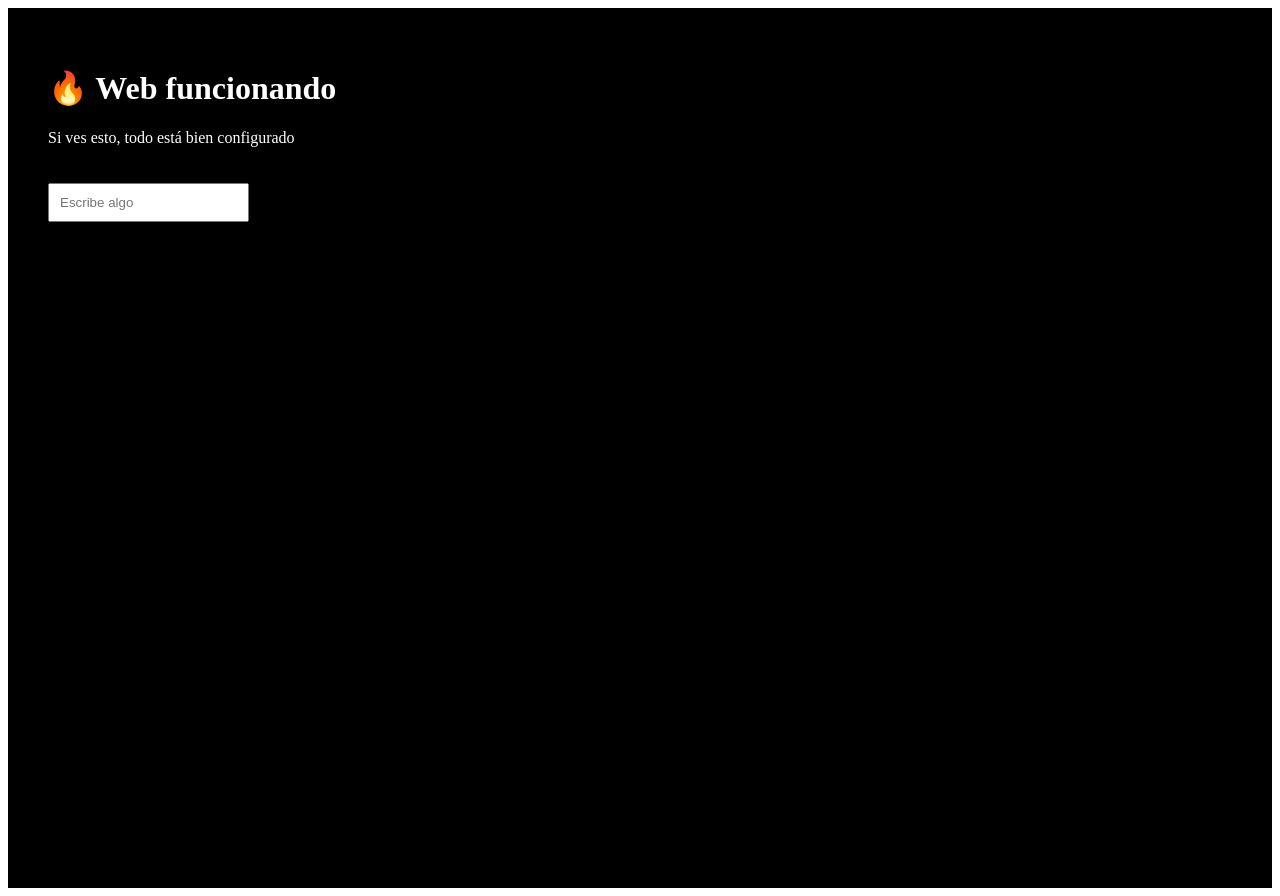
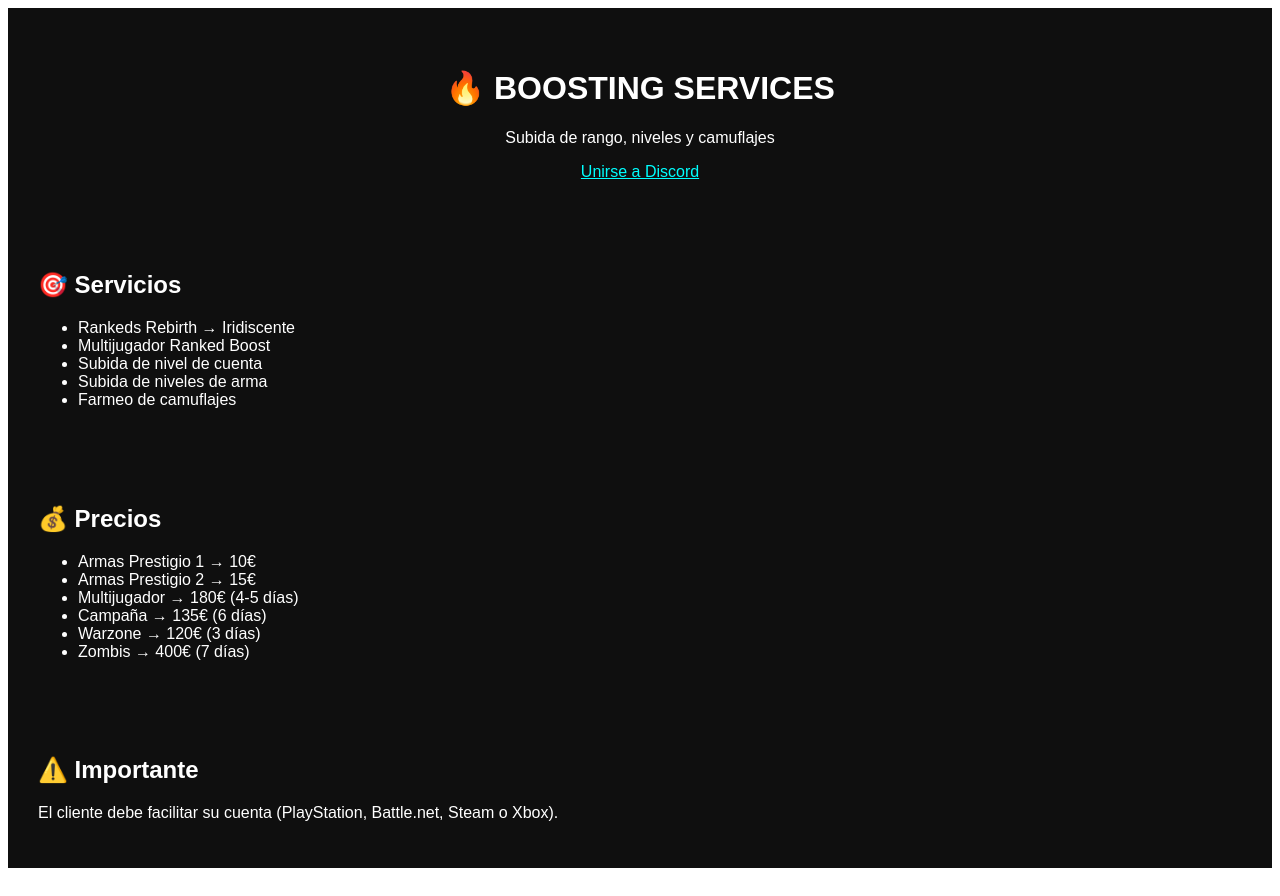
Before and after one commit to lucan9981-coder/mi-web-boosting-2, a React (Vite) app: page / in a window 1280 px wide. Built offline with nearby package versions, Linux system fonts and the light colour scheme.

Commit message:
Update App.jsx

```diff
--- a/src/App.jsx
+++ b/src/App.jsx
@@ -1,21 +1,45 @@
-import { useState } from "react";
+export default function App() {
+  return (
+    <div style={{ background: "#0f0f0f", color: "white", minHeight: "100vh", fontFamily: "Arial" }}>
 
-export default function App() {
-  const [text, setText] = useState("");
+      <header style={{ padding: 40, textAlign: "center" }}>
+        <h1>🔥 BOOSTING SERVICES</h1>
+        <p>Subida de rango, niveles y camuflajes</p>
+        <a href="https://discord.gg/w9D7wCKj" style={{ color: "cyan" }}>
+          Unirse a Discord
+        </a>
+      </header>
 
-  return (
-    <div style={{ background: "black", color: "white", minHeight: "100vh", padding: 40 }}>
-      <h1>🔥 Web funcionando</h1>
-      <p>Si ves esto, todo está bien configurado</p>
+      <section style={{ padding: 30 }}>
+        <h2>🎯 Servicios</h2>
+        <ul>
+          <li>Rankeds Rebirth → Iridiscente</li>
+          <li>Multijugador Ranked Boost</li>
+          <li>Subida de nivel de cuenta</li>
+          <li>Subida de niveles de arma</li>
+          <li>Farmeo de camuflajes</li>
+        </ul>
+      </section>
 
-      <input
-        value={text}
-        onChange={(e) => setText(e.target.value)}
-        placeholder="Escribe algo"
-        style={{ padding: 10, marginTop: 20 }}
-      />
+      <section style={{ padding: 30 }}>
+        <h2>💰 Precios</h2>
+        <ul>
+          <li>Armas Prestigio 1 → 10€</li>
+          <li>Armas Prestigio 2 → 15€</li>
+          <li>Multijugador → 180€ (4-5 días)</li>
+          <li>Campaña → 135€ (6 días)</li>
+          <li>Warzone → 120€ (3 días)</li>
+          <li>Zombis → 400€ (7 días)</li>
+        </ul>
+      </section>
 
-      <p>{text}</p>
+      <section style={{ padding: 30 }}>
+        <h2>⚠️ Importante</h2>
+        <p>
+          El cliente debe facilitar su cuenta (PlayStation, Battle.net, Steam o Xbox).
+        </p>
+      </section>
+
     </div>
   );
 }
```
